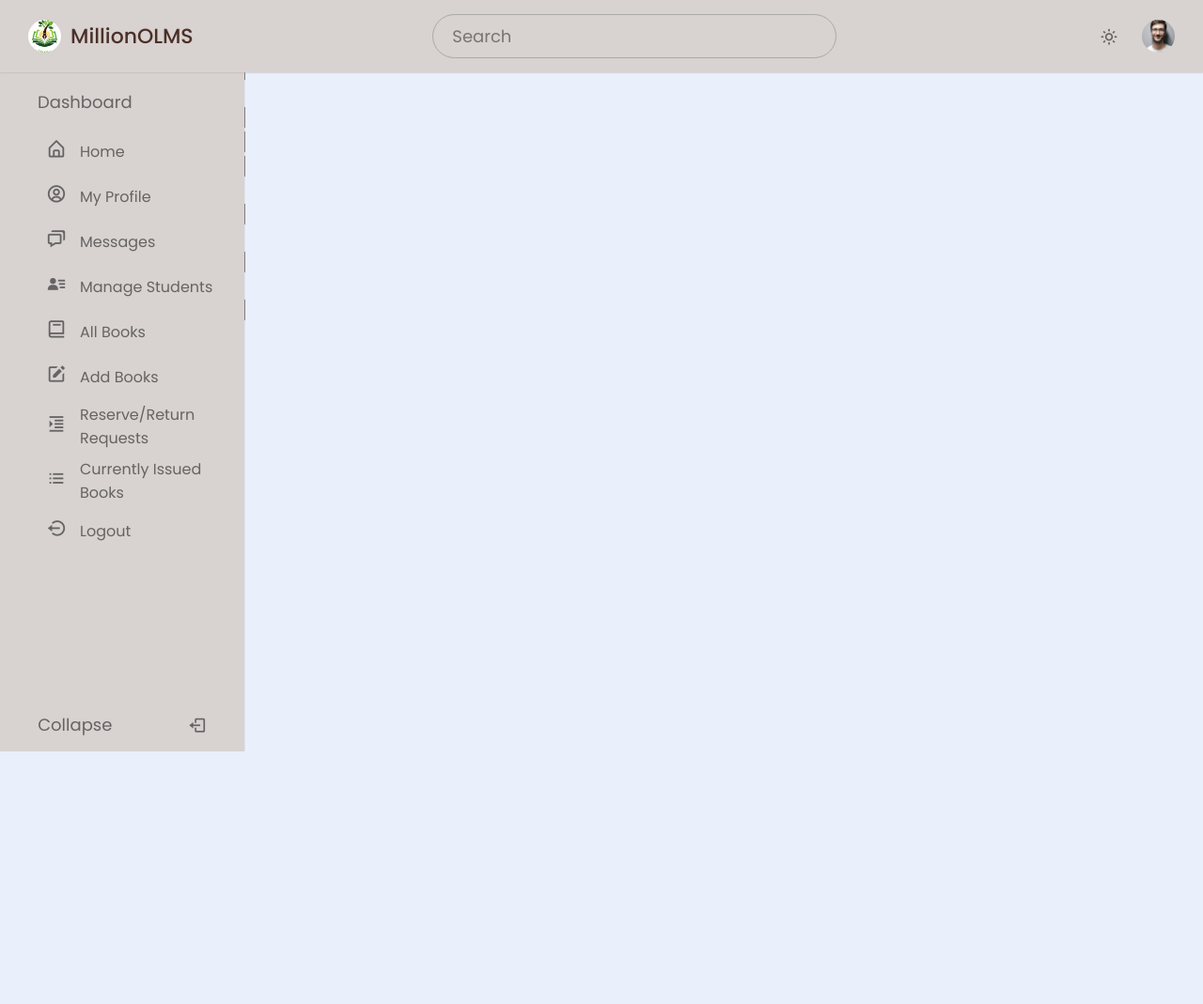
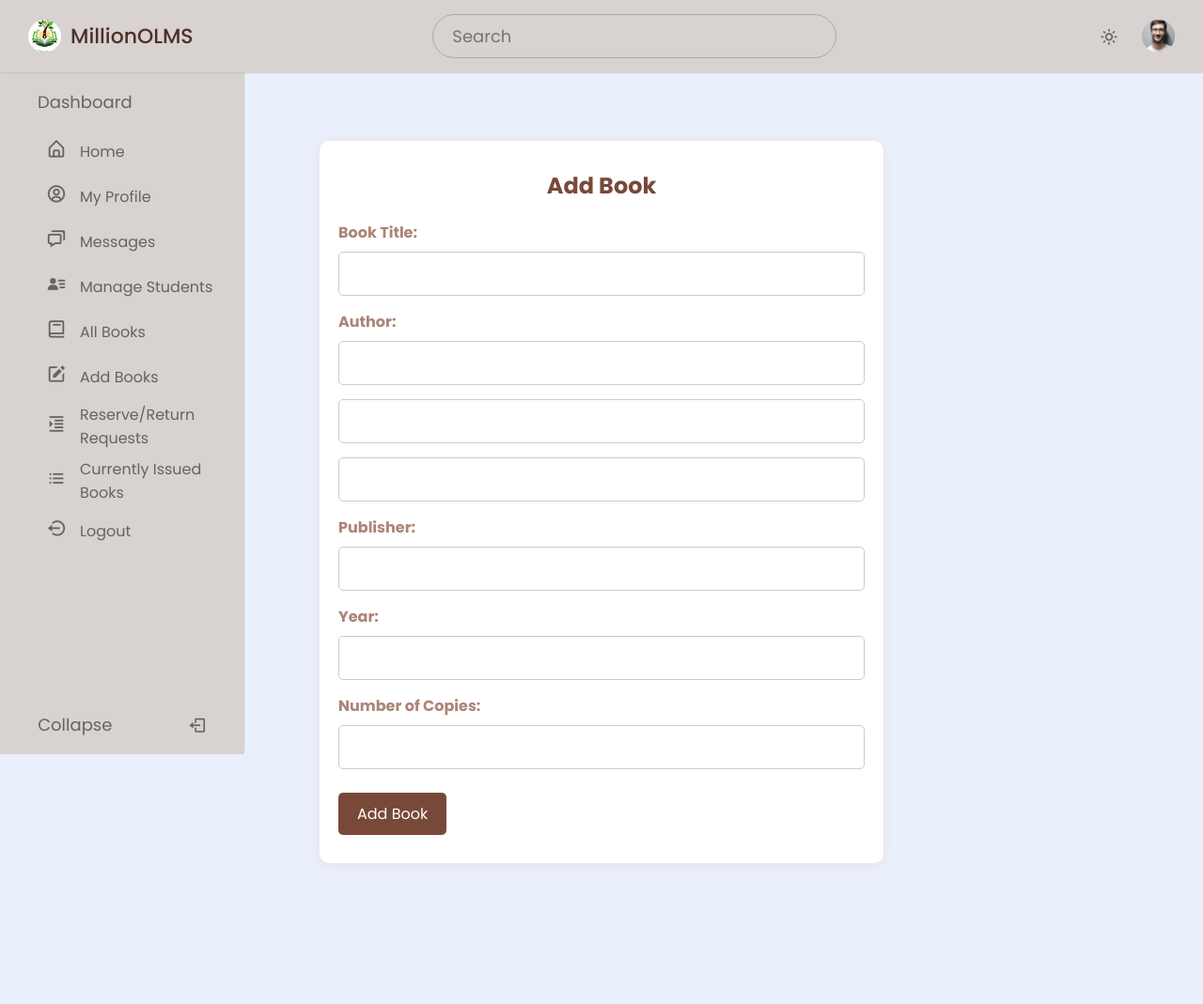
Before and after one commit to AsmaAmeenGeek/OLMS, a PHP site: page /admin/addBook.html in a window 1280 px wide. Shown: the whole page at 94% size. Before the commit the page ends 800 px from the top, so only its background shows below. Run offline with PHP 8.4, Linux system fonts and the light colour scheme.

Commit message:
Update style.css
update css styles

```diff
--- a/admin/style.css
+++ b/admin/style.css
@@ -282,21 +282,7 @@ body.dark {
   resize: vertical;
 }
 
-.send-btn {
-  background-color: #D8D2D0;
-  color: #784939;
-  padding: 10px 20px;
-  border: none;
-  border-radius: 4px;
-  cursor: pointer;
-  width: 98px;
-  height: 37px;
-  font-weight: bold;
-}
 
-.send-btn:hover {
-  background-color: #c9ac9f;
-}
 
 /* Profile Page Styles */
 .profile_page {
@@ -340,23 +326,81 @@ body.dark {
   margin-bottom: 20px;
 }
 
-.edit_button {
+
+
+/* Edit Profile Page Styles */
+.container1 {
+  margin: 150px 60px; /* Adjust this if necessary */
+}
+
+
+.container1_box {
+  background-color: #fff;
+  border-radius: 10px;
+  padding: 30px 20px;
+  box-shadow: 0 2px 10px rgba(221, 118, 53, 0.1);
+  max-width: 600px;
+  margin: 0 auto;
+  text-align: left;
+}
+
+.container1_box h2 {
+  font-size: 24px;
+  font-weight: Bold;
+  margin-bottom: 20px;
+  text-align: center;
+  color: #784939;
+}
+
+.container1_box label {
+  display: block;
+  margin-bottom: 8px;
+  font-weight: bold;
+  color: #ac8477;
+}
+
+.container1_box input[type="text"],
+.container1_box input[type="email"],
+.container1_box input[type="tel"],
+.container1_box input[type="password"],
+.container1_box input[type="number"],
+.container1_box textarea {
+  width: 100%;
+  padding: 10px;
+  margin-bottom: 15px;
+  border: 1px solid #ccc;
+  border-radius: 5px;
+  box-sizing: border-box;
+  font-size: 16px;
+}
+
+.container1_box textarea {
+  resize: vertical;
+  height: 100px;
+}
+
+.btn {
   display: inline-block;
   padding: 10px 20px;
   font-size: 16px;
-  color: #784939;
-  background-color: #D8D2D0;
+  color: #fff;
+  background-color: #784939;
   border-radius: 5px;
   text-decoration: none;
   transition: background-color 0.3s;
-  margin-top: 20px;
+  border: none;
+  cursor: pointer;
+  margin-top: 10px;
 }
 
-.edit_button:hover {
-  background-color: #c9ac9f;
+.btn:hover {
+  background-color: #5c3428;
 }
 
-
+.span9 {
+  margin-top: 120px; /* Adjust this value to match or slightly exceed the navbar height */
+  padding: 0 30px; /* Optional: add some padding to the sides */
+}
 
 
 @media screen and (max-width: 768px) {
@@ -376,4 +420,20 @@ body.dark {
   .sidebar.close .bottom_content {
     left: -100%;
   }
+
+  .span9 {
+    margin-top: 60px; /* Slightly lower margin for mobile screens */
+    padding: 0 15px;
+  }
+
+
+
+
+
+  .container1 {
+    margin: 120px 20px;
+  }
+  .container1_box {
+    padding: 20px;
+  }
 }
```
